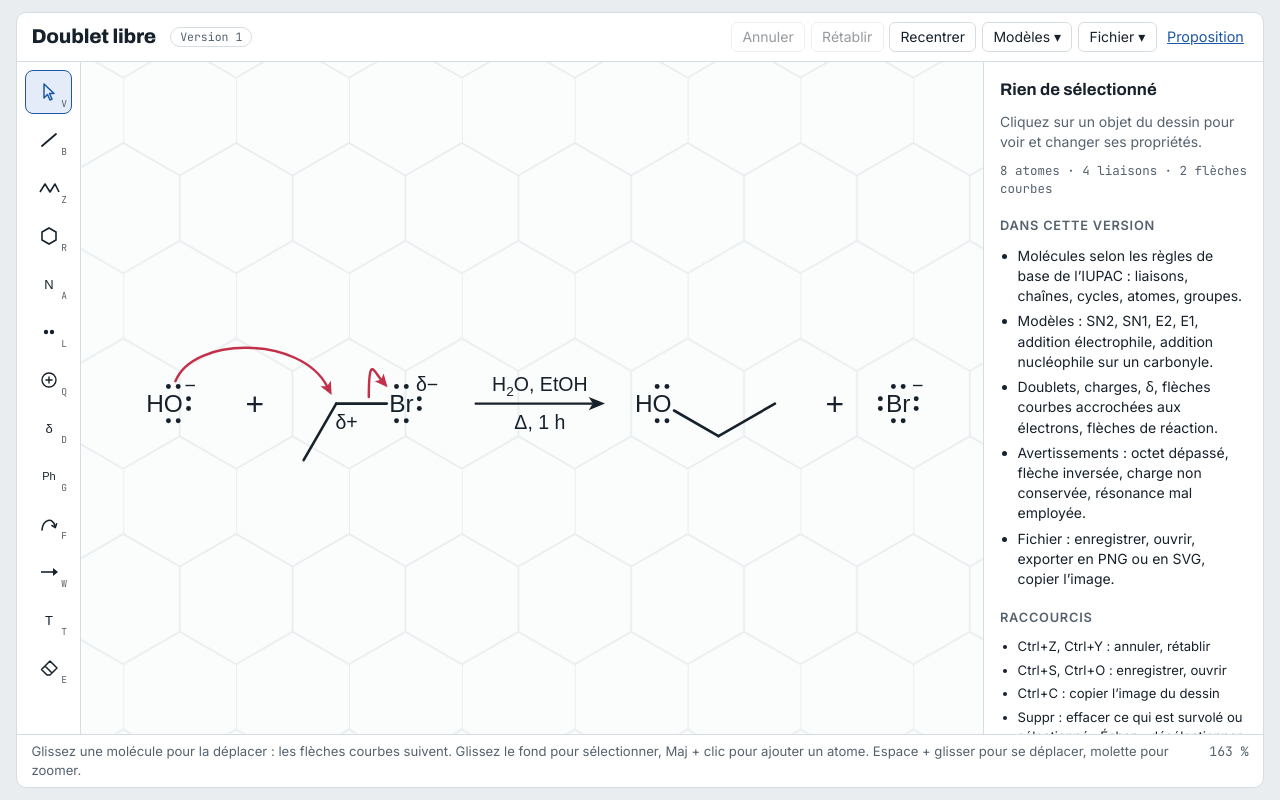
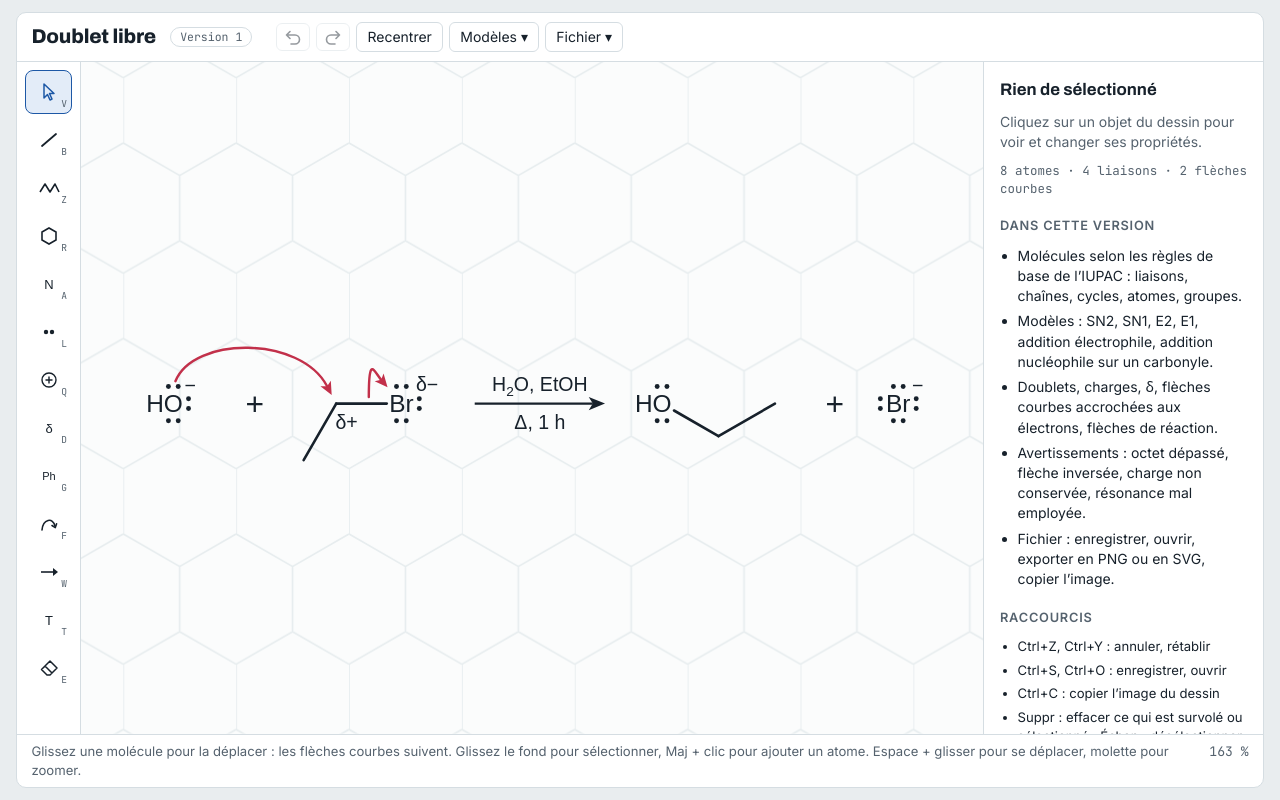
Before and after one commit to KingMoule/doublet_libre, a website with bundled scripts: page index.html in a window 1280 px wide. Built offline with nearby package versions, Linux system fonts and the light colour scheme.

Commit message:
Barre du haut : icônes annuler/rétablir, options à gauche, sans lien Proposition (#12)
Co-authored-by: Claude Opus 5.5 <noreply@anthropic.com>

```diff
--- a/index.html
+++ b/index.html
@@ -66,7 +66,8 @@ button:focus-visible, a:focus-visible, input:focus-visible, select:focus-visible
 .top { grid-area: top; display: flex; flex-wrap: wrap; align-items: center; gap: 0.5rem 0.9rem; padding: 0.55rem 0.9rem; border-bottom: 1px solid var(--rule); }
 .top .name { font-family: var(--font-display); font-weight: 800; font-size: 1.25rem; letter-spacing: -0.01em; }
 .top .badge { font-family: var(--font-mono); font-size: 0.72rem; color: var(--muted); border: 1px solid var(--rule); border-radius: 999px; padding: 0.05rem 0.55rem; }
-.top .actions { margin-left: auto; display: flex; flex-wrap: wrap; gap: 0.35rem; align-items: center; }
+.top .actions { margin-left: 0.6rem; display: flex; flex-wrap: wrap; gap: 0.35rem; align-items: center; }
+.top button.icon { display: grid; place-items: center; padding: 0.25rem 0.45rem; }
 .top button, .panel button { border: 1px solid var(--rule); background: var(--surface); border-radius: 6px; padding: 0.25rem 0.65rem; cursor: pointer; }
 .top button:hover:not(:disabled), .panel button:hover { border-color: var(--accent); }
 .top button:disabled { opacity: 0.45; cursor: default; }
@@ -78,7 +79,6 @@ button:focus-visible, a:focus-visible, input:focus-visible, select:focus-visible
 .top .menu button { border: 0; text-align: left; display: flex; justify-content: space-between; gap: 1rem; }
 .top .menu button:hover { background: var(--accent-soft); }
 .menu kbd { font-family: var(--font-mono); font-size: 0.72rem; color: var(--muted); }
-.top a { color: var(--accent); font-size: 0.9rem; padding: 0 0.3rem; }
 
 /* Tool rail */
 .tools { grid-area: tools; display: flex; flex-direction: column; gap: 4px; padding: 8px; border-right: 1px solid var(--rule); }
--- a/src/editor.js
+++ b/src/editor.js
@@ -20,7 +20,6 @@ import { TEMPLATES } from './templates.js';
  */
 
 const STORAGE_KEY = 'doublet.document.v1';
-const PROPOSAL_URL = 'https://claude.ai/artifact/YERTS84ftfKtSyN5jv4F6S';
 const TOOLS = /** @type {const} */ (['select', 'bond', 'chain', 'ring', 'atom', 'lonePair', 'charge', 'partial', 'group', 'curved', 'rxn', 'text', 'erase']);
 const ELEMENTS = ['C', 'N', 'O', 'S', 'P', 'F', 'Cl', 'Br', 'I', 'H'];
 const TEXT_ICON = (/** @type {string} */ t) => `<text x="11" y="15.5" text-anchor="middle" font-family="Arial, sans-serif" font-size="13" fill="currentColor">${t}</text>`;
@@ -58,8 +57,8 @@ function shell() {
   <header class="top">
     <b class="name">${fr.appName}</b><span class="badge">${fr.badge}</span>
     <div class="actions">
-      <button type="button" id="btn-undo">${fr.actions.undo}</button>
-      <button type="button" id="btn-redo">${fr.actions.redo}</button>
+      <button type="button" id="btn-undo" class="icon" title="${fr.actions.undo} (Ctrl+Z)" aria-label="${fr.actions.undo}"><svg width="18" height="18" viewBox="0 0 18 18" aria-hidden="true"><path d="M6 3.5 L2.5 7 L6 10.5 M2.5 7 H11 A4.5 4.5 0 0 1 11 16 H7" fill="none" stroke="currentColor" stroke-width="1.6" stroke-linecap="round" stroke-linejoin="round"/></svg></button>
+      <button type="button" id="btn-redo" class="icon" title="${fr.actions.redo} (Ctrl+Y)" aria-label="${fr.actions.redo}"><svg width="18" height="18" viewBox="0 0 18 18" aria-hidden="true"><path d="M12 3.5 L15.5 7 L12 10.5 M15.5 7 H7 A4.5 4.5 0 0 0 7 16 H11" fill="none" stroke="currentColor" stroke-width="1.6" stroke-linecap="round" stroke-linejoin="round"/></svg></button>
       <button type="button" id="btn-fit">${fr.actions.fit}</button>
       <details class="menu" id="templates-menu"><summary>${fr.actions.templates}</summary><div>
         ${Object.keys(TEMPLATES).map((k) => `<button type="button" data-template="${k}">${fr.templateNames[/** @type {keyof typeof fr.templateNames} */ (k)]}</button>`).join('')}
@@ -73,7 +72,6 @@ function shell() {
         <button type="button" id="btn-copy">${fr.actions.copy}<kbd>Ctrl+C</kbd></button>
       </div></details>
       <input type="file" id="file-input" accept=".json,.svg,application/json,image/svg+xml" hidden>
-      <a href="${PROPOSAL_URL}" target="_blank" rel="noopener">${fr.actions.proposal}</a>
     </div>
   </header>
   <nav class="tools" aria-label="${fr.toolsLabel}">${tools}</nav>
--- a/src/i18n/fr.js
+++ b/src/i18n/fr.js
@@ -21,7 +21,7 @@ export const fr = {
     rxn: 'W', text: 'T', erase: 'E',
   },
   actions: {
-    undo: 'Annuler', redo: 'Rétablir', fit: 'Recentrer', templates: 'Modèles', clear: 'Nouveau', proposal: 'Proposition',
+    undo: 'Annuler', redo: 'Rétablir', fit: 'Recentrer', templates: 'Modèles', clear: 'Nouveau',
     file: 'Fichier', open: 'Ouvrir…', save: 'Enregistrer', png: 'Exporter en PNG', svg: 'Exporter en SVG', copy: 'Copier l’image',
   },
   files: {
```
